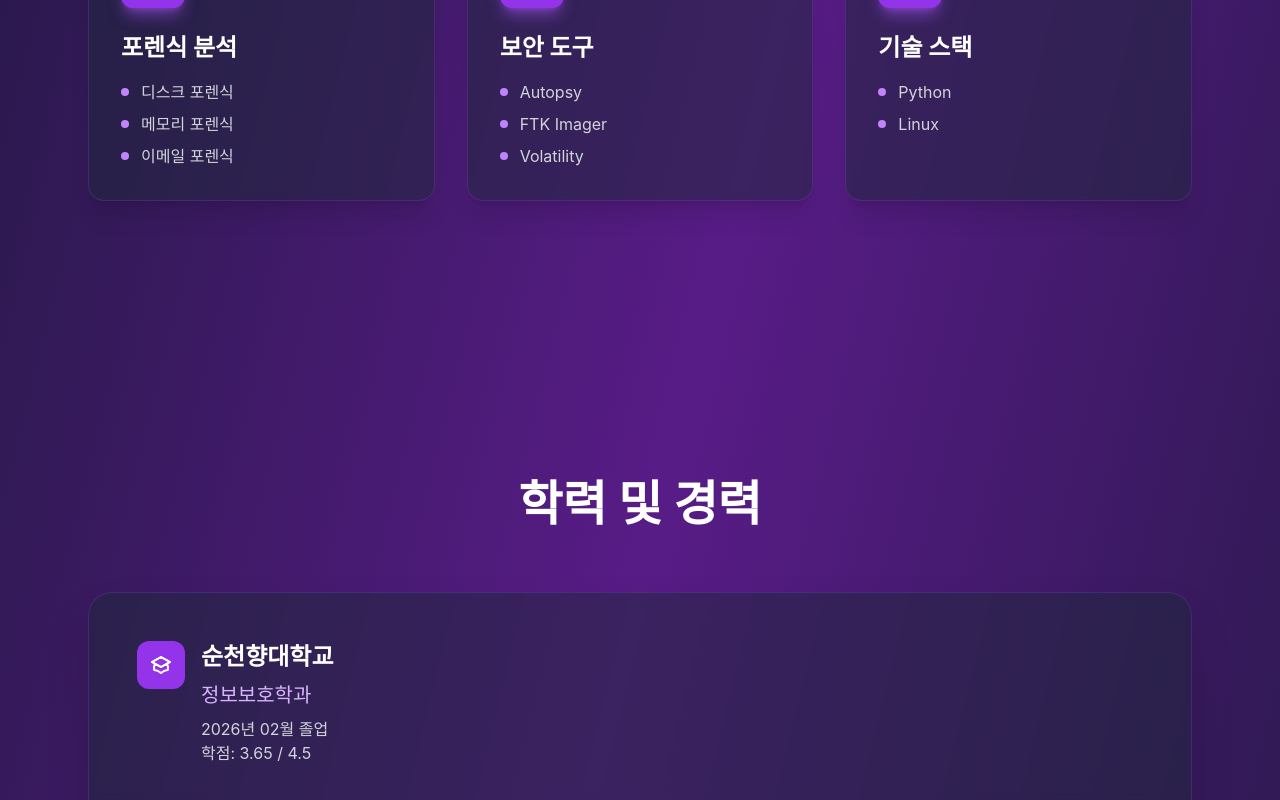
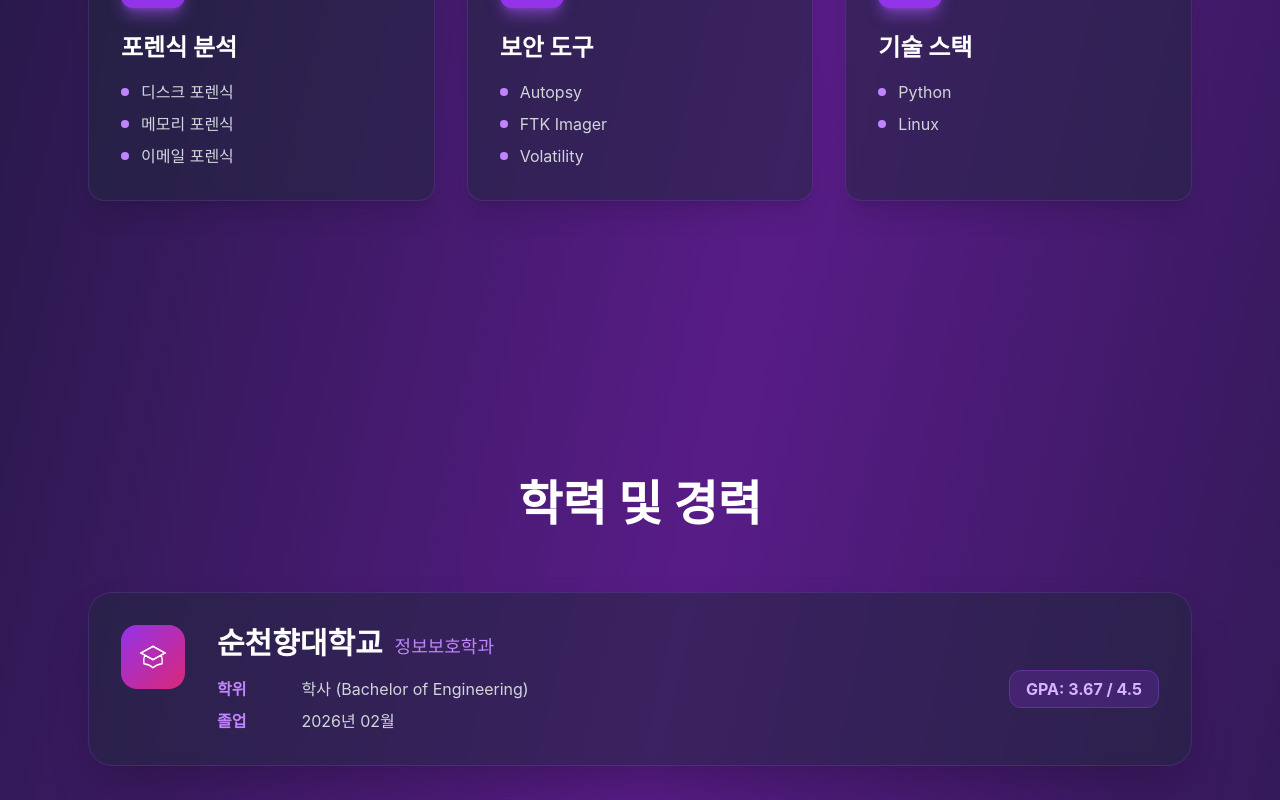
Before and after one commit to berm0427/my-portfolio, a React (Create React App) app: page / in a window 1280 px wide. Shown: the part 2000-2800 px from the top of the page. Built offline with nearby package versions, Linux system fonts and the light colour scheme.

Commit message:
Add profile picture

```diff
--- a/public/index.html
+++ b/public/index.html
@@ -25,7 +25,7 @@
       work correctly both with client-side routing and a non-root public URL.
       Learn how to configure a non-root public URL by running `npm run build`.
     -->
-    <title>React App</title>
+    <title>c0d1n9's portfolio</title>
   </head>
   <body>
     <noscript>You need to enable JavaScript to run this app.</noscript>
--- a/src/App.js
+++ b/src/App.js
@@ -33,17 +33,48 @@ export default function App() {
     }
   };
 
-  const education = {
+  const education = [
+  {
     university: "순천향대학교",
     major: "정보보호학과",
-    graduation: "2026년 02월 졸업",
-    gpa: "3.65 / 4.5"
-  };
+	degree: "학사 (Bachelor of Engineering)",
+    graduation: "2026년 02월",
+    gpa: "3.67 / 4.5"
+  }
+  ];
+
+  const careers = [
+    {
+      org: "순천향대학교 SecurityFirst",
+      role: "Digital Forensic Team",
+      period: "22.04 ~ 23.08",
+      description: "교내 정보보호 학술 동아리 활동"
+    },
+	{
+      org: "순천향대학교 CQRE T8 Henes Team",
+      role: "Research Assistant",
+      period: "23.09 ~ 23.11",
+      description: "연구생 활동 및 연구 보조"
+    },
+    {
+      org: "순천향대학교 CQRE",
+      role: "IVI Team",
+      period: "23.10 ~ 23.12",
+      description: "자동차 IVI 분석 기술 습득"
+    },
+	{
+      org: "순천향대학교 LISA Lab",
+      role: "Undergraduate Research Intern",
+      period: "24.01 ~ 24.03",
+      description: "학부연구생 활동 및 연구 보조"
+    }
+  ];
+
 
   const certifications = [
-    { name: "정보보안기사", issuer: "한국인터넷진흥원", date: "2025.05" },
-    { name: "개인정보관리사 (CPPG)", issuer: "한국CPO포럼", date: "2025.12" },
-    { name: "개인정보취급사 (CPPF)", issuer: "한국CPO포럼", date: "2025.05" }
+    { name: "정보보안기사", issuer: "한국방송통신전파진흥원", date: "2025.05" },
+	{ name: "개인정보취급사 (CPPF)", issuer: "한국CPO포럼", date: "2025.05" },
+    { name: "개인정보관리사 (CPPG)", issuer: "한국CPO포럼", date: "2025.12" }
   ];
 
   const trainings = [
@@ -130,13 +161,17 @@ export default function App() {
         />
         <div className="text-center z-10 px-6">
           <div className="mb-8 inline-block">
-            <div className="w-32 h-32 rounded-full bg-gradient-to-br from-purple-400 to-pink-400 mx-auto animate-pulse" />
+            <img
+			  src="/profile.jpg"
+			  alt="프로필 사진"
+			  className="w-32 h-32 rounded-full mx-auto object-cover shadow-lg border-2 border-purple-400/50"
+			/>
           </div>
           <h2 className="text-6xl md:text-8xl font-bold mb-6 bg-gradient-to-r from-purple-400 via-pink-400 to-purple-400 bg-clip-text text-transparent animate-[gradient_3s_ease-in-out_infinite]">
             안녕하세요
           </h2>
           <p className="text-2xl md:text-3xl text-gray-300 mb-8">
-            디지털 포렌식 보안 전문가입니다
+            디지털 포렌식을 전공하고 있는 학생입니다
           </p>
           <button
             onClick={() => scrollToSection('about')}
@@ -155,7 +190,7 @@ export default function App() {
           <h3 className="text-5xl font-bold mb-12 text-center">소개</h3>
           <div className="bg-slate-800/50 backdrop-blur-sm rounded-3xl p-8 md:p-12 border border-purple-500/20 shadow-2xl">
             <p className="text-xl text-gray-300 leading-relaxed mb-6">
-              안녕하세요! 저는 디지털 포렌식 분야의 보안 전문가입니다.
+              안녕하세요! 저는 디지털 포렌식 분야를 전공하고 있는 학생입니다
               디지털 증거 분석과 사이버 보안에 열정을 가지고 있으며, 복잡한 보안 사건을 해결하는 것을 좋아합니다.
             </p>
             <p className="text-xl text-gray-300 leading-relaxed">
@@ -193,28 +228,81 @@ export default function App() {
         </div>
       </section>
 
-      <section id="education" className="min-h-screen flex items-center py-20">
+		  <section id="education" className="min-h-screen flex items-center py-20">
         <div className="max-w-6xl mx-auto px-6 w-full">
           <h3 className="text-5xl font-bold mb-16 text-center">학력 및 경력</h3>
 
-          <div className="bg-slate-800/50 backdrop-blur-sm rounded-3xl p-8 md:p-12 border border-purple-500/20 shadow-2xl mb-12">
-            <div className="flex items-start gap-4 mb-4">
-              <div className="bg-purple-600 p-3 rounded-xl">
-                <svg className="w-6 h-6" fill="none" stroke="currentColor" viewBox="0 0 24 24">
-                  <path strokeLinecap="round" strokeLinejoin="round" strokeWidth="2" d="M12 14l9-5-9-5-9 5 9 5z" />
-                  <path strokeLinecap="round" strokeLinejoin="round" strokeWidth="2" d="M12 14l9-5-9-5-9 5 9 5zm0 0l6.16-3.422a12.083 12.083 0 01.665 6.479A11.952 11.952 0 0012 20.055a11.952 11.952 0 00-6.824-2.998 12.078 12.078 0 01.665-6.479L12 14z" />
-                </svg>
+          {/* 1. 학위 리스트 (학력) */}
+          <div className="space-y-8 mb-12">
+            {education.map((edu, index) => (
+              <div key={index} className="bg-slate-800/50 backdrop-blur-sm rounded-3xl p-8 border border-purple-500/20 shadow-2xl transition-all hover:border-purple-500/40">
+                <div className="flex flex-col md:flex-row items-center md:items-start gap-8">
+                  <div className="bg-gradient-to-br from-purple-600 to-pink-600 p-4 rounded-2xl">
+                    <svg className="w-8 h-8 text-white" fill="none" stroke="currentColor" viewBox="0 0 24 24">
+                      <path d="M12 14l9-5-9-5-9 5 9 5z" />
+                      <path d="M12 14l9-5-9-5-9 5 9 5zm0 0l6.16-3.422a12.083 12.083 0 01.665 6.479A11.952 11.952 0 0012 20.055a11.952 11.952 0 00-6.824-2.998 12.078 12.078 0 01.665-6.479L12 14z" />
+                    </svg>
+                  </div>
+
+                  <div className="flex-1 text-center md:text-left">
+                    <div className="flex flex-col md:flex-row md:items-end gap-3 mb-4">
+                      <h4 className="text-3xl font-bold text-white">{edu.university}</h4>
+                      <span className="text-lg text-purple-400 font-medium">{edu.major}</span>
+                    </div>
+
+                    <div className="grid grid-cols-1 md:grid-cols-2 gap-4 text-gray-300">
+                      <div className="space-y-2">
+                        <p><span className="inline-block w-20 text-purple-400 font-semibold">학위</span> {edu.degree}</p>
+                        <p><span className="inline-block w-20 text-purple-400 font-semibold">졸업</span> {edu.graduation}</p>
+                      </div>
+                      <div className="md:text-right">
+                        <span className="bg-purple-600/20 px-4 py-2 rounded-xl border border-purple-500/30 font-bold text-purple-300">
+                          GPA: {edu.gpa}
+                        </span>
+                      </div>
+                    </div>
+                  </div>
+                </div>
               </div>
-              <div className="flex-1">
-                <h4 className="text-2xl font-bold mb-2">{education.university}</h4>
-                <p className="text-xl text-purple-300 mb-2">{education.major}</p>
-                <p className="text-gray-300">{education.graduation}</p>
-                <p className="text-gray-300">학점: {education.gpa}</p>
-              </div>
-            </div>
+            ))}
           </div>
 
+          {/* 2. 경력 리스트 (새로 추가된 부분) */}
+          <div className="mb-20">
+             <h4 className="text-3xl font-bold mb-6 flex items-center gap-3">
+                <span className="bg-purple-600 p-2 rounded-lg">
+                  {/* 서류가방 아이콘 */}
+                  <svg className="w-6 h-6" fill="none" stroke="currentColor" viewBox="0 0 24 24">
+                    <path strokeLinecap="round" strokeLinejoin="round" strokeWidth="2" d="M21 13.255A23.931 23.931 0 0112 15c-3.183 0-6.22-.62-9-1.745M16 6V4a2 2 0 00-2-2h-4a2 2 0 00-2 2v2m4 6h.01M5 20h14a2 2 0 002-2V8a2 2 0 00-2-2H5a2 2 0 00-2 2v10a2 2 0 002 2z" />
+                  </svg>
+                </span>
+                경력 및 동아리 활동
+              </h4>
+
+              <div className="grid md:grid-cols-2 gap-6">
+                {careers.map((career, index) => (
+                  <div key={index} className="bg-slate-800/50 backdrop-blur-sm rounded-2xl p-6 border border-purple-500/20 hover:border-purple-500/50 transition-all hover:scale-[1.02]">
+                    <div className="flex justify-between items-start mb-4">
+                      <div>
+                        <h5 className="text-2xl font-bold text-white mb-1">{career.org}</h5>
+                        <p className="text-purple-400 font-medium">{career.role}</p>
+                      </div>
+                      <span className="text-sm text-gray-400 bg-slate-900/50 px-3 py-1 rounded-full border border-purple-500/30">
+                        {career.period}
+                      </span>
+                    </div>
+                    {/* 설명이 있을 경우에만 표시 */}
+                    {career.description && (
+                       <p className="text-gray-300 text-sm">{career.description}</p>
+                    )}
+                  </div>
+                ))}
+              </div>
+          </div>
+
+          {/* 3. 자격증 및 교육 활동 그리드 */}
           <div className="grid md:grid-cols-2 gap-8">
+            {/* 자격증 컬럼 */}
             <div>
               <h4 className="text-3xl font-bold mb-6 flex items-center gap-3">
                 <span className="bg-purple-600 p-2 rounded-lg">
@@ -238,6 +326,7 @@ export default function App() {
               </div>
             </div>
 
+            {/* 교육 및 활동 컬럼 */}
             <div>
               <h4 className="text-3xl font-bold mb-6 flex items-center gap-3">
                 <span className="bg-purple-600 p-2 rounded-lg">
```
Also changed, not shown: public/profile.jpg (added).
